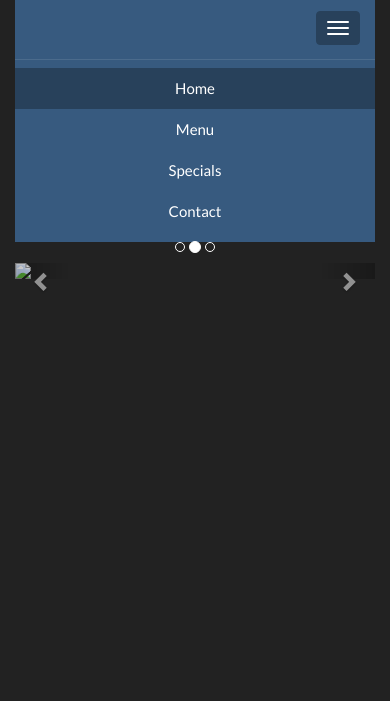
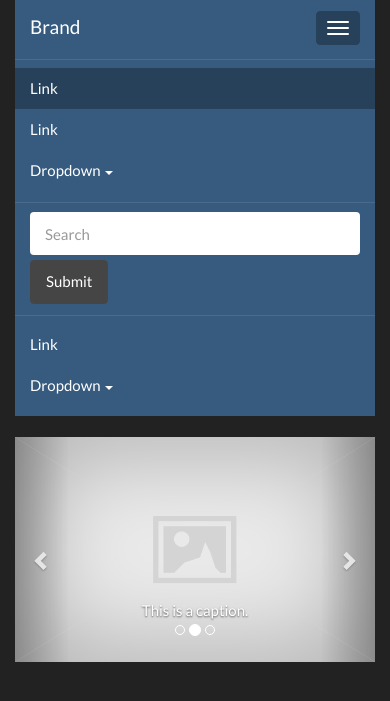
Before and after one commit to coffeeboss/celebrities, a plain HTML site: page dist/index.html in a window 390 px wide. Both pictures are taken after a click on the button "Toggle navigation". Shown: the part 119-820 px from the top of the page. Drawn offline with Linux system fonts and the light colour scheme.

Commit message:
Adjustments for layout.

```diff
--- a/dist/css/style.css
+++ b/dist/css/style.css
@@ -4,6 +4,10 @@
 .logo-area img {
     max-width: 200px;
 }
+.container {
+    max-width: 900px;
+}
 .item img {
-    max-width: 100%;
+    max-height: 400px;
+    width: 100%;
 }
--- a/dist/index.html
+++ b/dist/index.html
@@ -25,7 +25,7 @@
                 <div class="col-xs-12">
                     <!--Navigation Bar: Home, Menu, Events, Reservations, Location and Hours-->
                     <nav class="navbar navbar-default">
-                        <div class="container-fluid text-center">
+                        <div class="container-fluid">
                             <!-- Brand and toggle get grouped for better mobile display -->
                             <div class="navbar-header">
                                 <button type="button" class="navbar-toggle collapsed" data-toggle="collapse" data-target="#bs-example-navbar-collapse-1">
@@ -34,19 +34,48 @@
                                     <span class="icon-bar"></span>
                                     <span class="icon-bar"></span>
                                 </button>
-                                <!--<a class="navbar-brand" href="#">Celebrities</a>-->
+                                <a class="navbar-brand" href="#">Brand</a>
                             </div>
 
                             <!-- Collect the nav links, forms, and other content for toggling -->
                             <div class="collapse navbar-collapse" id="bs-example-navbar-collapse-1">
                                 <ul class="nav navbar-nav">
-                                    <li class="active"><a href="#">Home <span class="sr-only">(current)</span></a></li>
-                                    <li><a href="#">Menu</a></li>
-                                    <li><a href="#">Specials</a></li>
-                                    <li><a href="#">Contact</a></li>
+                                    <li class="active"><a href="#">Link <span class="sr-only">(current)</span></a></li>
+                                    <li><a href="#">Link</a></li>
+                                    <li class="dropdown">
+                                        <a href="#" class="dropdown-toggle" data-toggle="dropdown" role="button" aria-expanded="false">Dropdown <span class="caret"></span></a>
+                                        <ul class="dropdown-menu" role="menu">
+                                            <li><a href="#">Action</a></li>
+                                            <li><a href="#">Another action</a></li>
+                                            <li><a href="#">Something else here</a></li>
+                                            <li class="divider"></li>
+                                            <li><a href="#">Separated link</a></li>
+                                            <li class="divider"></li>
+                                            <li><a href="#">One more separated link</a></li>
+                                        </ul>
+                                    </li>
                                 </ul>
-                            </div>
-                        </div>
+                                <form class="navbar-form navbar-left" role="search">
+                                    <div class="form-group">
+                                        <input type="text" class="form-control" placeholder="Search">
+                                    </div>
+                                    <button type="submit" class="btn btn-default">Submit</button>
+                                </form>
+                                <ul class="nav navbar-nav navbar-right">
+                                    <li><a href="#">Link</a></li>
+                                    <li class="dropdown">
+                                        <a href="#" class="dropdown-toggle" data-toggle="dropdown" role="button" aria-expanded="false">Dropdown <span class="caret"></span></a>
+                                        <ul class="dropdown-menu" role="menu">
+                                            <li><a href="#">Action</a></li>
+                                            <li><a href="#">Another action</a></li>
+                                            <li><a href="#">Something else here</a></li>
+                                            <li class="divider"></li>
+                                            <li><a href="#">Separated link</a></li>
+                                        </ul>
+                                    </li>
+                                </ul>
+                            </div><!-- /.navbar-collapse -->
+                        </div><!-- /.container-fluid -->
                     </nav>
                 </div>
             </div>
@@ -63,15 +92,21 @@
                         <!-- Wrapper for slides -->
                         <div class="carousel-inner" role="listbox">
                             <div class="item active">
-                                <img src="img/carousel/1.jpg">
+                                <img src="img/carousel/placeholder.jpg">
                                 <div class="carousel-caption">
                                     This is a caption.
                                 </div>
                             </div>
                             <div class="item">
-                                <img src="img/carousel/2.jpg">
+                                <img src="img/carousel/placeholder.jpg">
                                 <div class="carousel-caption">
-                                    This is another caption
+                                    This is a caption.
+                                </div>
+                            </div>
+                            <div class="item">
+                                <img src="img/carousel/placeholder.jpg">
+                                <div class="carousel-caption">
+                                    This is a caption.
                                 </div>
                             </div>
                         </div>
@@ -86,7 +121,6 @@
                             <span class="sr-only">Next</span>
                         </a>
                     </div>
-
                 </div>
             </div>
             <div class="row">
```
Also changed, not shown: dist/img/carousel/placeholder.jpg (added).
